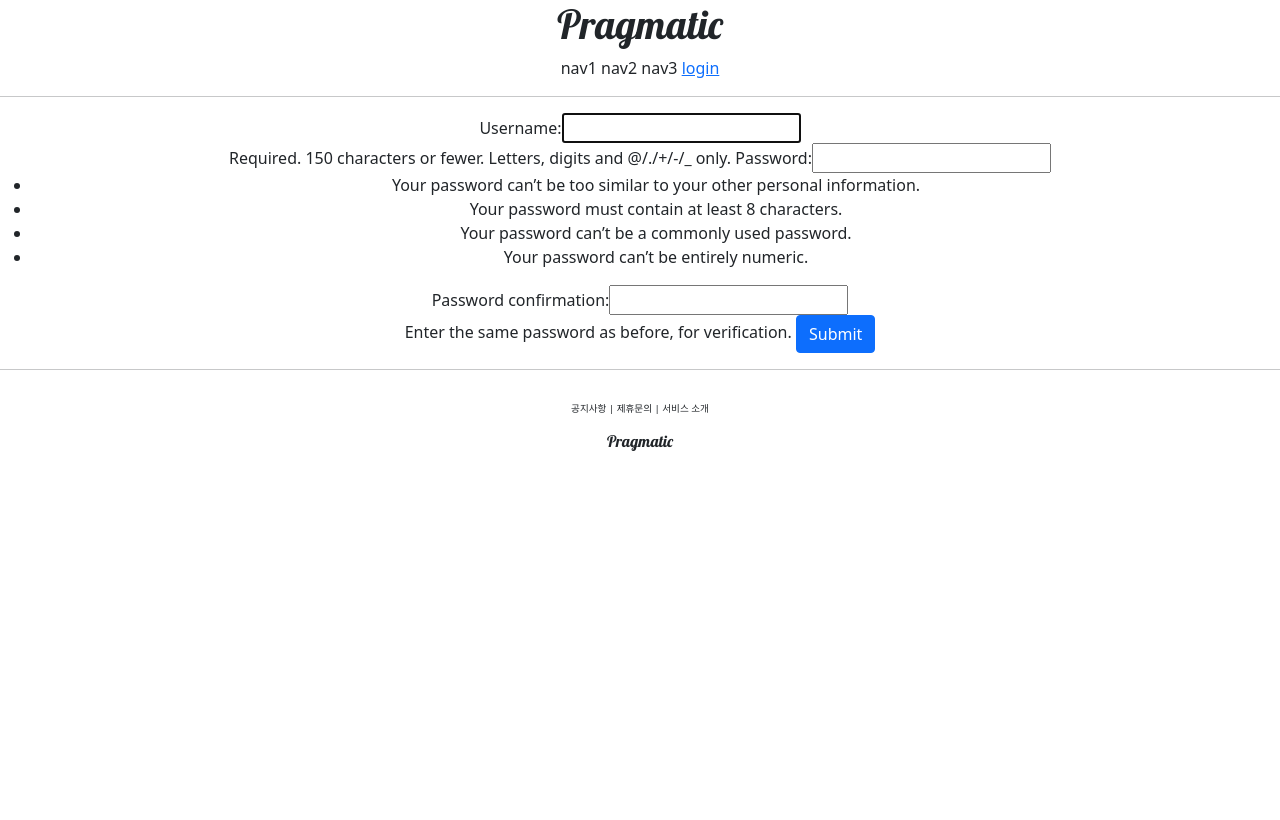
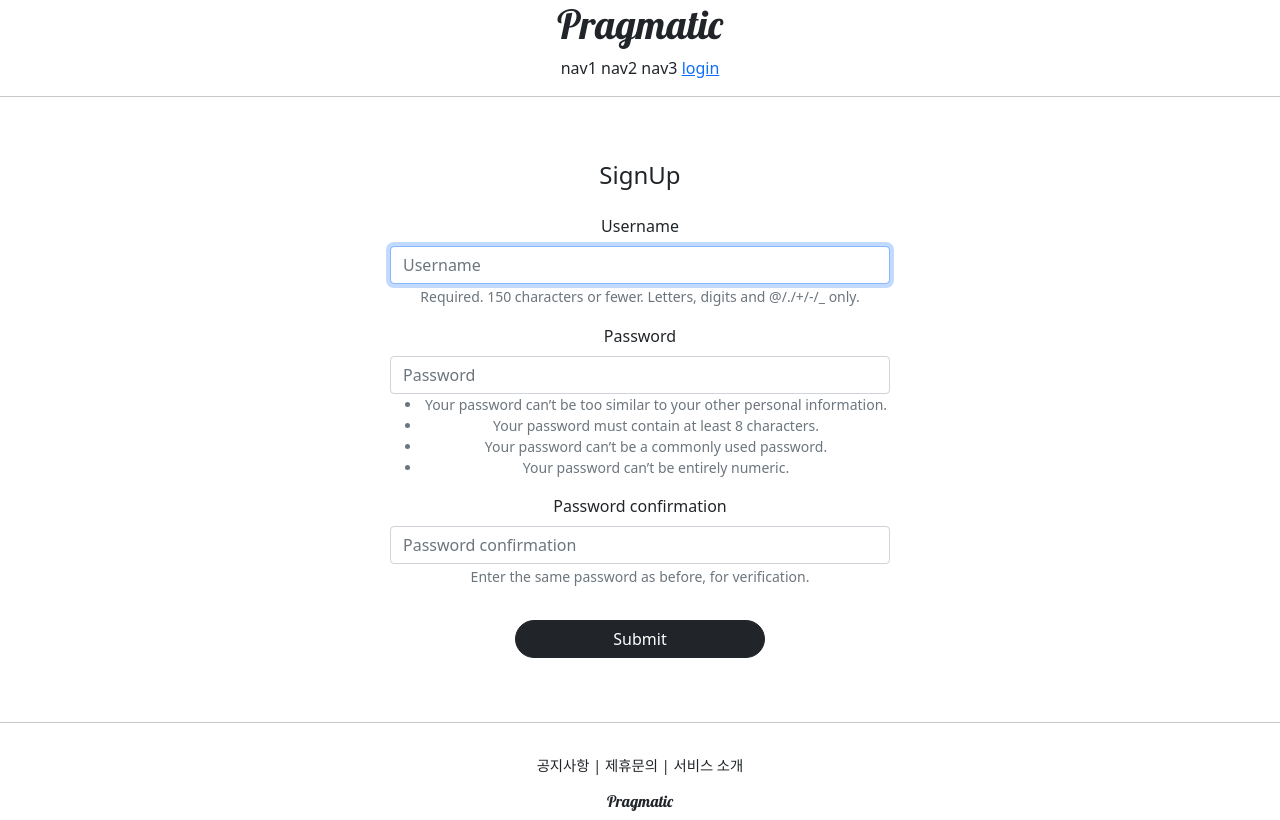
Before and after one commit to Kyehyeok/pragmatic, a Django app: page /account/create/ in a window 1280 px wide. Before the commit the page ends 451 px from the top, so only its background shows below. Run offline with Django 3.2, Linux system fonts and the light colour scheme; some libraries are stand-ins or nearby versions.

Commit message:
django course 23  commit

```diff
--- a/accountapp/templates/accountapp/create.html
+++ b/accountapp/templates/accountapp/create.html
@@ -1,12 +1,17 @@
 {% extends 'base.html' %}
+{% load bootstrap4 %}
 
 {% block content %}
 
-    <div style="text-align: center">
+    <div style="text-align : center; max-width: 500px; margin: 4rem auto">
+        <div class="mb-4">
+            <h4>SignUp</h4>
+        </div>
         <form action="{% url 'accountapp:create' %}" method="post">
             {% csrf_token %}
-            {{ form }}
-            <input type="submit" class="btn btn-primary">
+<!--            {{ form }}-->
+            {% bootstrap_form form %}
+            <input type="submit" class="btn btn-dark rounded-pill col-6 mt-3">
         </form>
     </div>
 
--- a/pragmatic/settings.py
+++ b/pragmatic/settings.py
@@ -51,6 +51,7 @@ INSTALLED_APPS = [
     'django.contrib.messages',
     'django.contrib.staticfiles',
     'accountapp',
+    'bootstrap4',
 ]
 
 MIDDLEWARE = [
--- a/static/base.css
+++ b/static/base.css
@@ -3,7 +3,7 @@
 }
 
 .pragmatic_footer_button{
-    font-size: .6rem;
+    font-size: .9rem;
 }
 
 .pragmatic_footer{
--- a/templates/base.html
+++ b/templates/base.html
@@ -3,7 +3,7 @@
 
 {% include 'head.html' %}
 
-<body>
+<body style="font-family='NanumSquare_acB';">
     {% include 'header.html' %}
 
     <hr>
--- a/templates/head.html
+++ b/templates/head.html
@@ -14,4 +14,30 @@
 
     <!-- DEFAULT CSS LINK  -->
     <link rel="stylesheet" type="text/css" href="{% static 'base.css'%}">
+
+    <style>
+        @font-face {
+            font-family: 'NanumSquare_acB' ;
+            src: local('NanumSquare_acB'),
+            url("{% static 'fonts/NanumSquare_acB.ttf' %}") format("opentype");
+        }
+
+        @font-face {
+            font-family: 'NanumSquare_acEB' ;
+            src: local('NanumSquare_acEB'),
+            url("{% static 'fonts/NanumSquare_acEB.ttf' %}") format("opentype");
+        }
+
+        @font-face {
+            font-family: 'NanumSquare_acL' ;
+            src: local('NanumSquare_acL'),
+            url("{% static 'fonts/NanumSquare_acL.ttf' %}") format("opentype");
+        }
+
+        @font-face {
+            font-family: 'NanumSquare_acR' ;
+            src: local('NanumSquare_acR'),
+            url("{% static 'fonts/NanumSquare_acR.ttf' %}") format("opentype");
+        }
+    </style>
 </head>
```
Also changed, not shown: accountapp/templates/accountapp/login.html (+5 -3 lines), static/fonts/NanumSquare_acB.ttf (added), static/fonts/NanumSquare_acEB.ttf (added), static/fonts/NanumSquare_acL.ttf (added), static/fonts/NanumSquare_acR.ttf (added).
